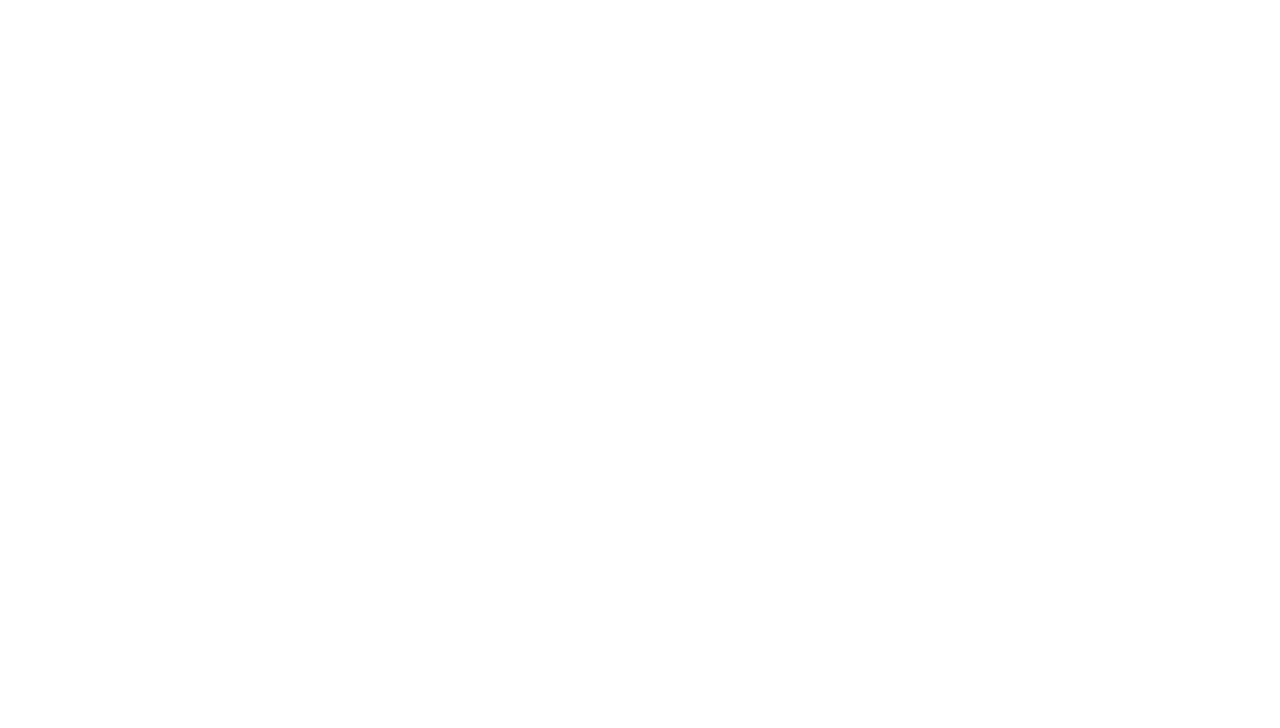
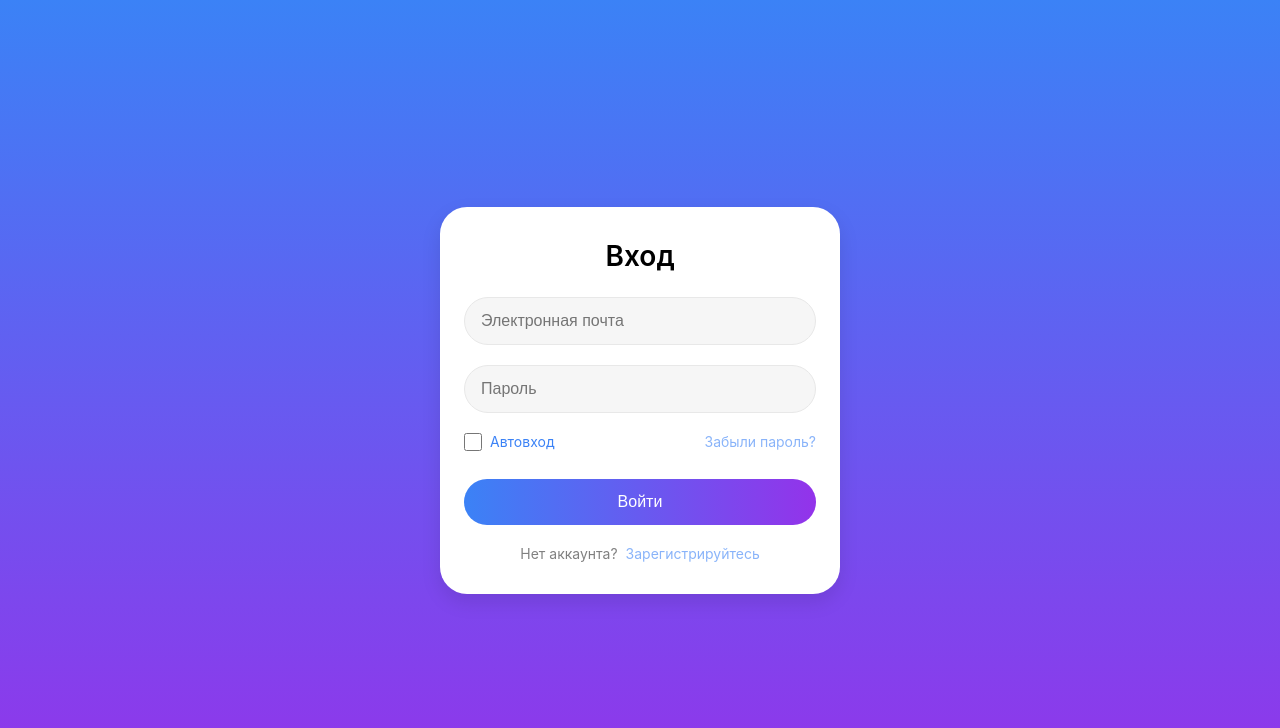
Before and after one commit to romankevichalex/eduhub, a Vue app: page /login in a window 1280 px wide. Shown: the top 728 px of the page. Built offline with nearby package versions, Linux system fonts and the light colour scheme.

Commit message:
Added login page

```diff
--- a/src/App.vue
+++ b/src/App.vue
@@ -1,13 +1,17 @@
 <template>
-    <div>
-
-    </div>
+     <router-view />
 </template>
 
-<script>
-export default {
-    name: "eduhub"
-}
+<script setup>
+import { onMounted } from 'vue'
+import { useAuthStore } from './stores/authStore'
+
+const authStore = useAuthStore()
+
+onMounted(() => {
+  authStore.checkAutoLogin()
+})
+
 </script>
 
 <style>
--- /dev/null
+++ b/src/assets/global.css
@@ -0,0 +1,29 @@
+:root {
+  --main-color-b: #3B82F6;
+  --main-color-p: #9333EA;
+  --gray-3: #bdbdbd;
+  --gray-1: #f6f6f6;
+  --gray-2: #e8e8e8;
+  --gradient: linear-gradient(to bottom, var(--main-color-b), var(--main-color-p));
+  --brd: 27px;
+}
+
+body {
+  margin: 0;
+  background: var(--gradient);
+  min-height: 100vh;
+  font-family: -apple-system, BlinkMacSystemFont, Roboto, "Segoe UI", Helvetica, Arial, sans-serif;
+  transition: background 0.3s ease;
+}
+
+.card {
+    background-color: white;
+    border-radius: 27px;
+    margin: 10px;
+    overflow: hidden;
+}
+
+h1 {
+   color: #ffffff;
+   margin: 10px;
+}
--- /dev/null
+++ b/src/components/UI/BaseButton.vue
@@ -0,0 +1,36 @@
+<template>
+  <button class="base-button" :class="{ 'full-width': fullWidth }" @click="$emit('click')">
+    <slot />
+  </button>
+</template>
+
+<script setup>
+defineProps({
+  fullWidth: { type: Boolean, default: false }
+})
+
+defineEmits(['click'])
+</script>
+
+<style scoped>
+.base-button {
+  background: linear-gradient(90deg, var(--main-color-b), var(--main-color-p));
+  border: none;
+  border-radius: 27px;
+  padding: 14px 20px;
+  font-size: 16px;
+  font-weight: 500;
+  color: white;
+  cursor: pointer;
+  transition: opacity 0.2s;
+  text-align: center;
+}
+
+.base-button.full-width {
+  width: 100%;
+}
+
+.base-button:hover {
+  opacity: 0.9;
+}
+</style>
--- /dev/null
+++ b/src/components/UI/BaseCheckbox.vue
@@ -0,0 +1,41 @@
+<template>
+  <label class="checkbox-label">
+    <input
+      type="checkbox"
+      :checked="modelValue"
+      @change="$emit('update:modelValue', $event.target.checked)"
+      class="checkbox-input"
+    />
+    <span class="checkbox-text"><slot /></span>
+  </label>
+</template>
+
+<script setup>
+defineProps({
+  modelValue: { type: Boolean, default: false }
+})
+
+defineEmits(['update:modelValue'])
+</script>
+
+<style scoped>
+.checkbox-label {
+  display: inline-flex;
+  align-items: center;
+  gap: 8px;
+  cursor: pointer;
+  user-select: none;
+}
+
+.checkbox-input {
+  width: 18px;
+  height: 18px;
+  accent-color: var(--main-color-b);
+  margin: 0;
+}
+
+.checkbox-text {
+  font-size: 14px;
+  color: var(--main-color-b);
+}
+</style>
--- /dev/null
+++ b/src/components/UI/BaseInput.vue
@@ -0,0 +1,38 @@
+<template>
+  <input
+    :type="type"
+    :value="modelValue"
+    :placeholder="placeholder"
+    @input="$emit('update:modelValue', $event.target.value)"
+    class="base-input"
+  />
+</template>
+
+<script setup>
+defineProps({
+  modelValue: { type: String, default: '' },
+  placeholder: { type: String, default: '' },
+  type: { type: String, default: 'text' }
+})
+
+defineEmits(['update:modelValue'])
+</script>
+
+<style scoped>
+.base-input {
+  width: 100%;
+  padding: 14px 16px;
+  border-radius: 27px;
+  border: 1px solid var(--gray-2);
+  background: var(--gray-1);
+  font-size: 16px;
+  color: var(--gray-3);
+  transition: border-color 0.2s;
+  box-sizing: border-box;
+}
+
+.base-input:focus {
+  outline: none;
+  border-color: var(--main-color-b);
+}
+</style>
--- a/src/main.js
+++ b/src/main.js
@@ -1,4 +1,12 @@
 import { createApp } from 'vue'
+import { createPinia } from 'pinia'
 import App from './App.vue'
+import './assets/global.css'
+import router from './router'
 
-createApp(App).mount('#app')
+const pinia = createPinia()
+const app = createApp(App)
+
+app.use(pinia)
+app.use(router)
+app.mount('#app')
--- /dev/null
+++ b/src/pages/LoginPage.vue
@@ -0,0 +1,137 @@
+<template>
+  <div class="login-page">
+    <div class="login-card">
+      <h2 class="login-title">Вход</h2>
+
+      <form @submit.prevent="handleLogin">
+        <BaseInput
+          v-model="email"
+          type="email"
+          placeholder="Электронная почта"
+          class="input-field"
+        />
+        <BaseInput
+          v-model="password"
+          type="password"
+          placeholder="Пароль"
+          class="input-field"
+        />
+
+        <div class="options-row">
+          <BaseCheckbox v-model="autoLogin">Автовход</BaseCheckbox>
+          <router-link to="/forgot-password" class="forgot-link">
+            Забыли пароль?
+          </router-link>
+        </div>
+
+        <BaseButton full-width @click="handleLogin">Войти</BaseButton>
+
+        <div class="register-row">
+          <span class="register-text">Нет аккаунта?</span>
+          <router-link to="/register" class="register-link">
+            Зарегистрируйтесь
+          </router-link>
+        </div>
+      </form>
+    </div>
+  </div>
+</template>
+
+<script setup>
+import { ref } from 'vue'
+import { useRouter } from 'vue-router'
+import { useAuthStore } from '@/stores/authStore'
+import BaseInput from '@/components/ui/BaseInput.vue'
+import BaseCheckbox from '@/components/ui/BaseCheckbox.vue'
+import BaseButton from '@/components/ui/BaseButton.vue'
+
+const email = ref('')
+const password = ref('')
+const autoLogin = ref(false)
+const router = useRouter()
+const authStore = useAuthStore()
+
+const handleLogin = async () => {
+  try {
+    await authStore.login(email.value, password.value, autoLogin.value)
+    // После успешного входа переходим на страницу предметов
+    router.push('/subjects')
+  } catch (error) {
+    // Здесь можно показать ошибку пользователю (например, alert или всплывающее уведомление)
+    alert(error.message)
+  }
+}
+</script>
+
+<style scoped>
+.login-page {
+  min-height: 100vh;
+  background: var(--gradient);
+  display: flex;
+  align-items: center;
+  justify-content: center;
+  padding: 20px;
+  box-sizing: border-box;
+}
+
+.login-card {
+  background: white;
+  border-radius: 27px;
+  padding: 32px 24px;
+  width: 100%;
+  max-width: 400px;
+  box-shadow: 0 8px 20px rgba(0, 0, 0, 0.1);
+  box-sizing: border-box;
+}
+
+.login-title {
+  text-align: center;
+  margin: 0 0 24px 0;
+  font-size: 28px;
+  font-weight: 600;
+  color: black;
+}
+
+.input-field {
+  margin-bottom: 20px;
+}
+
+.options-row {
+  display: flex;
+  justify-content: space-between;
+  align-items: center;
+  margin-bottom: 28px;
+}
+
+.forgot-link {
+  font-size: 14px;
+  color: var(--main-color-b);
+  opacity: 0.6;
+  text-decoration: none;
+}
+
+.forgot-link:hover {
+  text-decoration: underline;
+}
+
+.register-row {
+  text-align: center;
+  margin-top: 20px;
+  font-size: 14px;
+}
+
+.register-text {
+  color: gray;
+  margin-right: 4px;
+}
+
+.register-link {
+  color: var(--main-color-b);
+  opacity: 0.6;
+  text-decoration: none;
+}
+
+.register-link:hover {
+  text-decoration: underline;
+}
+</style>
--- /dev/null
+++ b/src/router/index.js
@@ -0,0 +1,18 @@
+import { createRouter, createWebHistory } from 'vue-router'
+import LoginPage from '../pages/LoginPage.vue'
+// пока создадим заглушки для остальных страниц
+import SubjectsPage from '../pages/SubjectsPage.vue'
+
+const routes = [
+  { path: '/', redirect: '/login' },
+  { path: '/login', component: LoginPage },
+  { path: '/subjects', component: SubjectsPage },
+  // ... другие
+]
+
+const router = createRouter({
+  history: createWebHistory(),
+  routes
+})
+
+export default router
--- /dev/null
+++ b/src/stores/authStore.js
@@ -0,0 +1,48 @@
+import { defineStore } from 'pinia'
+
+export const useAuthStore = defineStore('auth', {
+  state: () => ({
+    user: null,
+    isAuthenticated: false,
+    autoLogin: false
+  }),
+  actions: {
+    // Мок-вход – просто имитируем успешный ответ
+    async login(email, password, autoLogin) {
+      // Здесь потом будет реальный вызов API
+      // Имитируем задержку
+      return new Promise((resolve, reject) => {
+        setTimeout(() => {
+          // Условная проверка: если почта и пароль не пустые – успешно
+          if (email && password) {
+            this.user = { email }
+            this.isAuthenticated = true
+            this.autoLogin = autoLogin
+            // Сохраняем токен в localStorage, если нужно
+            if (autoLogin) {
+              localStorage.setItem('user', JSON.stringify({ email }))
+            }
+            resolve()
+          } else {
+            reject(new Error('Неверные данные'))
+          }
+        }, 500)
+      })
+    },
+    logout() {
+      this.user = null
+      this.isAuthenticated = false
+      this.autoLogin = false
+      localStorage.removeItem('user')
+    },
+    // Проверка автовхода при загрузке приложения
+    checkAutoLogin() {
+      const savedUser = localStorage.getItem('user')
+      if (savedUser) {
+        this.user = JSON.parse(savedUser)
+        this.isAuthenticated = true
+        this.autoLogin = true
+      }
+    }
+  }
+})
--- a/vite.config.js
+++ b/vite.config.js
@@ -1,6 +1,7 @@
 import { defineConfig } from 'vite'
 import vue from '@vitejs/plugin-vue'
 import { VitePWA } from 'vite-plugin-pwa'
+import { fileURLToPath, URL } from 'node:url'
 
 // https://vite.dev/config/
 export default defineConfig({
@@ -35,6 +36,11 @@ export default defineConfig({
     })
 
   ],
+  resolve: {
+    alias: {
+      '@': fileURLToPath(new URL('./src', import.meta.url))
+    }
+  },
   server: {
     // Разрешаем все хосты(для теста), так как они вечно меняются
     allowedHosts: true
```
Also changed, not shown: src/pages/SubjectsPage.vue (added, +10 -0 lines).
